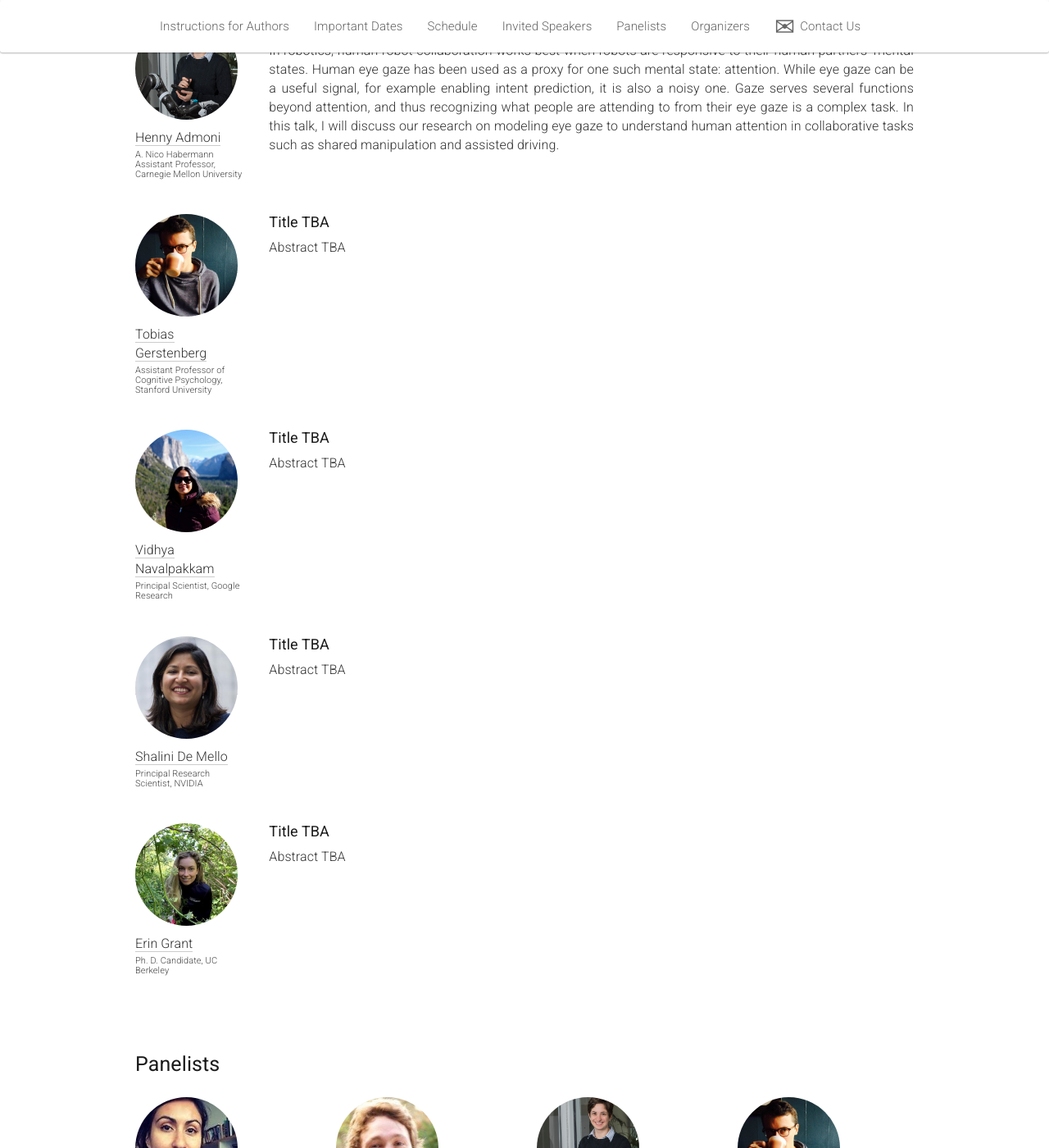
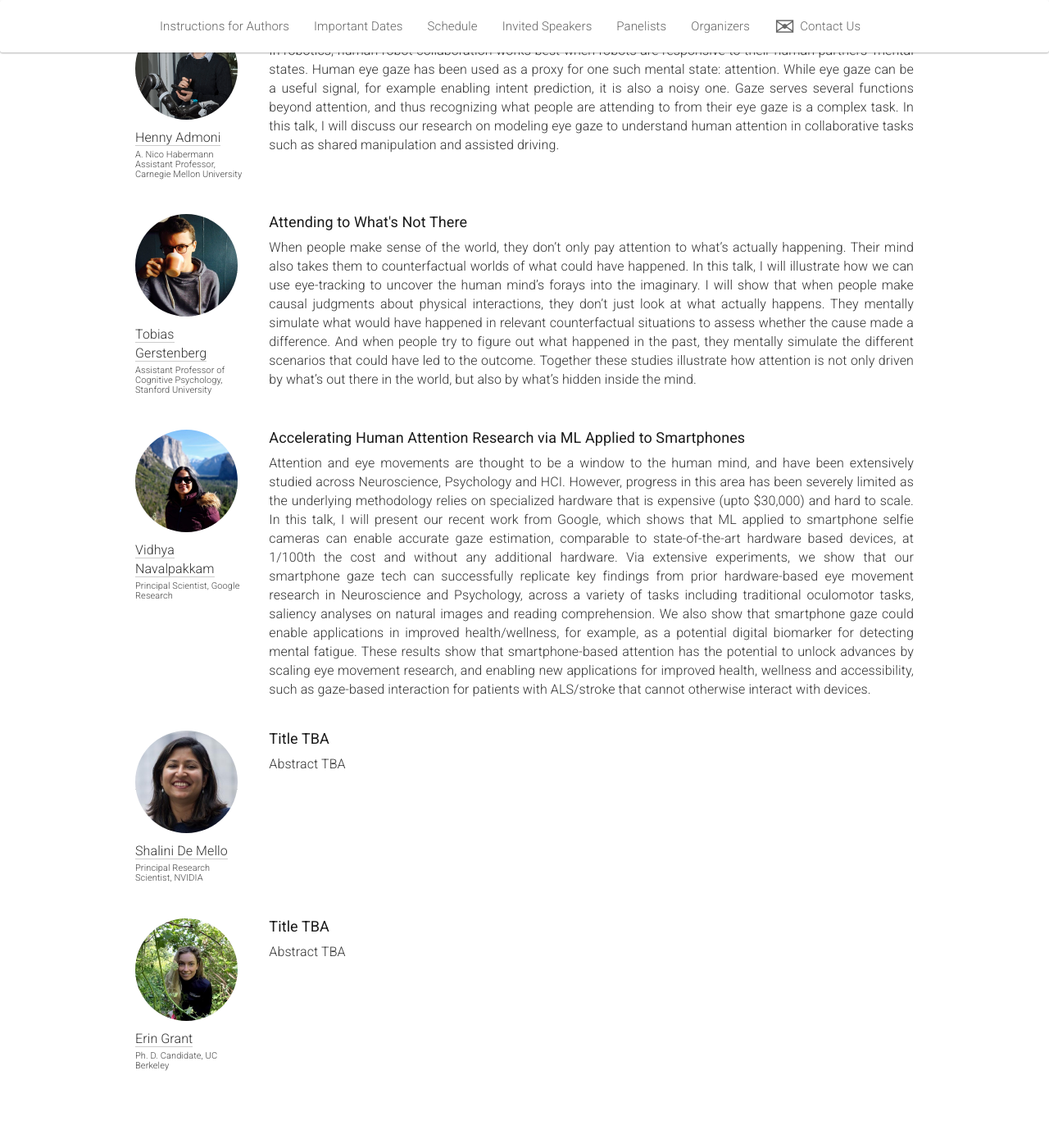
Before and after one commit to attention-learning-workshop/attention-learning-workshop.github.io, a Jekyll site: the page built from _pages/home_2022.md, in a window 1280 px wide and 1400 px high, scrolled down 5639 px. Shown: the whole window at 82% size. Built offline with Jekyll 4.4.1, drawn with Linux system fonts in a browser that asks for light colours; nearby versions of some CDN libraries.

Commit message:
add more speaker title/abstracts + reformat

```diff
--- a/_data/speakers.yml
+++ b/_data/speakers.yml
@@ -3,10 +3,11 @@
   photo: PR.jpg
   affil: Department Head, Netherlands Institute for Neuroscience
   talk_title: "BrainProp: How Attentional Processes in the Brain Solve the Credit Assignment Problem"
-  talk_abstract: "Humans and many other animals have an enormous capacity to learn about sensory stimuli and to master new skills. Many of the mechanisms that enable us to learn remain to be understood. One of the greatest challenges of systems neuroscience is to explain how synaptic connections change to support maximally adaptive behaviour. We will provide an overview of factors that determine the change in the strength of synapses. Specifically, we will discuss the influence of attention, neuromodulators and feedback connections in synaptic plasticity and suggest a specific framework, called BrainProp, in which these factors interact to improve the functioning of the entire network.
+  talk_abstract: |
+    Humans and many other animals have an enormous capacity to learn about sensory stimuli and to master new skills. Many of the mechanisms that enable us to learn remain to be understood. One of the greatest challenges of systems neuroscience is to explain how synaptic connections change to support maximally adaptive behaviour. We will provide an overview of factors that determine the change in the strength of synapses. Specifically, we will discuss the influence of attention, neuromodulators and feedback connections in synaptic plasticity and suggest a specific framework, called BrainProp, in which these factors interact to improve the functioning of the entire network.
 
+    Much recent work focuses on learning in the brain using presumed biologically plausible variants of supervised learning algorithms. However, the biological plausibility of these approaches is limited, because there is no teacher in the motor cortex that instructs the motor neurons. Instead, learning in the brain usually depends on reward and punishment. BrainProp is a biologically plausible reinforcement learning scheme for deep networks with an any number of layers. The network chooses an action by selecting a unit in the output layer and uses feedback connections to assign credit to the units in lower layers that are responsible for this action. After the choice, the network receives reinforcement so that there is no need for a teacher. We showed how BrainProp is mathematically equivalent to error backpropagation, for one output unit at a time (Pozzi et al., 2020). We illustrate learning of classical and hard image-classification benchmarks (MNIST, CIFAR10, CIFAR100 and Tiny ImageNet) by deep networks. BrainProp achieves an accuracy that is equivalent to that of standard error-backpropagation, and better than other state-of-the-art biologically inspired learning schemes. Additionally, the trial-and-error nature of learning is associated with limited additional training time so that BrainProp is a factor of 1-3.5 times slower. These results provide new insights into how deep learning may be implemented in the brain.
 
-Much recent work focuses on learning in the brain using presumed biologically plausible variants of supervised learning algorithms. However, the biological plausibility of these approaches is limited, because there is no teacher in the motor cortex that instructs the motor neurons. Instead, learning in the brain usually depends on reward and punishment. BrainProp is a biologically plausible reinforcement learning scheme for deep networks with an any number of layers. The network chooses an action by selecting a unit in the output layer and uses feedback connections to assign credit to the units in lower layers that are responsible for this action. After the choice, the network receives reinforcement so that there is no need for a teacher. We showed how BrainProp is mathematically equivalent to error backpropagation, for one output unit at a time (Pozzi et al., 2020). We illustrate learning of classical and hard image-classification benchmarks (MNIST, CIFAR10, CIFAR100 and Tiny ImageNet) by deep networks. BrainProp achieves an accuracy that is equivalent to that of standard error-backpropagation, and better than other state-of-the-art biologically inspired learning schemes. Additionally, the trial-and-error nature of learning is associated with limited additional training time so that BrainProp is a factor of 1-3.5 times slower. These results provide new insights into how deep learning may be implemented in the brain."
   category: speakers
   panelist: false
 
@@ -23,8 +24,10 @@
   url: https://www.jcrwhittington.com/
   photo: JW.jpg
   affil: Postdoc, University of Oxford
-  talk_title: "Relating Transformers to Models and Neural Representations of the Hippocampal Formation"
-  talk_abstract: "Many deep neural network architectures loosely based on brain networks have recently been shown to replicate neural firing patterns observed in the brain. One of the most exciting and promising novel architectures, the Transformer neural network, was developed without the brain in mind. In this work, we show that transformers, when equipped with recurrent position encodings, replicate the precisely tuned spatial representations of the hippocampal formation; most notably place and grid cells. Furthermore, we show that this result is no surprise since it is closely related to current hippocampal models from neuroscience. We additionally show the transformer version offers dramatic performance gains over the neuroscience version. This work continues to bind computations of artificial and brain networks, offers a novel understanding of the hippocampal-cortical interaction, and suggests how wider cortical areas may perform complex tasks beyond current neuroscience models such as language comprehension."
+  talk_title: Relating Transformers to Models and Neural Representations of the Hippocampal Formation
+  talk_abstract:
+    Many deep neural network architectures loosely based on brain networks have recently been shown to replicate neural firing patterns observed in the brain. One of the most exciting and promising novel architectures, the Transformer neural network, was developed without the brain in mind. In this work, we show that transformers, when equipped with recurrent position encodings, replicate the precisely tuned spatial representations of the hippocampal formation; most notably place and grid cells. Furthermore, we show that this result is no surprise since it is closely related to current hippocampal models from neuroscience. We additionally show the transformer version offers dramatic performance gains over the neuroscience version. This work continues to bind computations of artificial and brain networks, offers a novel understanding of the hippocampal-cortical interaction, and suggests how wider cortical areas may perform complex tasks beyond current neuroscience models such as language comprehension.
+
   category: speakers
   panelist: true
 
@@ -33,7 +36,9 @@
   photo: HA.png
   affil: A. Nico Habermann Assistant Professor, Carnegie Mellon University
   talk_title: Eye Gaze in Human-Robot Collaboration
-  talk_abstract: "In robotics, human-robot collaboration works best when robots are responsive to their human partners' mental states. Human eye gaze has been used as a proxy for one such mental state: attention. While eye gaze can be a useful signal, for example enabling intent prediction, it is also a noisy one. Gaze serves several functions beyond attention, and thus recognizing what people are attending to from their eye gaze is a complex task. In this talk, I will discuss our research on modeling eye gaze to understand human attention in collaborative tasks such as shared manipulation and assisted driving."
+  talk_abstract: |
+    In robotics, human-robot collaboration works best when robots are responsive to their human partners' mental states. Human eye gaze has been used as a proxy for one such mental state: attention. While eye gaze can be a useful signal, for example enabling intent prediction, it is also a noisy one. Gaze serves several functions beyond attention, and thus recognizing what people are attending to from their eye gaze is a complex task. In this talk, I will discuss our research on modeling eye gaze to understand human attention in collaborative tasks such as shared manipulation and assisted driving.
+
   category: speakers
   panelist: true
 
@@ -41,8 +46,10 @@
   url: https://cicl.stanford.edu/member/tobias_gerstenberg/
   photo: TG.jpg
   affil: Assistant Professor of Cognitive Psychology, Stanford University
-  # talk_title: TBA
-  # talk_abstract: TBA
+  talk_title: Attending to What's Not There
+  talk_abstract: |
+    When people make sense of the world, they don't only pay attention to what's actually happening. Their mind also takes them to counterfactual worlds of what could have happened. In this talk, I will illustrate how we can use eye-tracking to uncover the human mind's forays into the imaginary. I will show that when people make causal judgments about physical interactions, they don't just look at what actually happens. They mentally simulate what would have happened in relevant counterfactual situations to assess whether the cause made a difference. And when people try to figure out what happened in the past, they mentally simulate the different scenarios that could have led to the outcome. Together these studies illustrate how attention is not only driven by what's out there in the world, but also by what's hidden inside the mind.
+
   category: speakers
   panelist: true
 
@@ -50,8 +57,10 @@
   url: https://research.google/people/VidhyaNavalpakkam/
   photo: VN.jpg
   affil: Principal Scientist, Google Research
-  # talk_title: TBA
-  # talk_abstract: TBA
+  talk_title: Accelerating Human Attention Research via ML Applied to Smartphones
+  talk_abstract: |
+    Attention and eye movements are thought to be a window to the human mind, and have been extensively studied across Neuroscience, Psychology and HCI. However, progress in this area has been severely limited as the underlying methodology relies on specialized hardware that is expensive (upto $30,000) and hard to scale. In this talk, I will present our recent work from Google, which shows that ML applied to smartphone selfie cameras can enable accurate gaze estimation, comparable to state-of-the-art hardware based devices, at 1/100th the cost and without any additional hardware. Via extensive experiments, we show that our smartphone gaze tech can successfully replicate key findings from prior hardware-based eye movement research in Neuroscience and Psychology, across a variety of tasks including traditional oculomotor tasks, saliency analyses on natural images and reading comprehension. We also show that smartphone gaze could enable applications in improved health/wellness, for example, as a potential digital biomarker for detecting mental fatigue. These results show that smartphone-based attention has the potential to unlock advances by scaling eye movement research, and enabling new applications for improved health, wellness and accessibility, such as gaze-based interaction for patients with ALS/stroke that cannot otherwise interact with devices.
+
   category: speakers
   panelist: true
 
```
